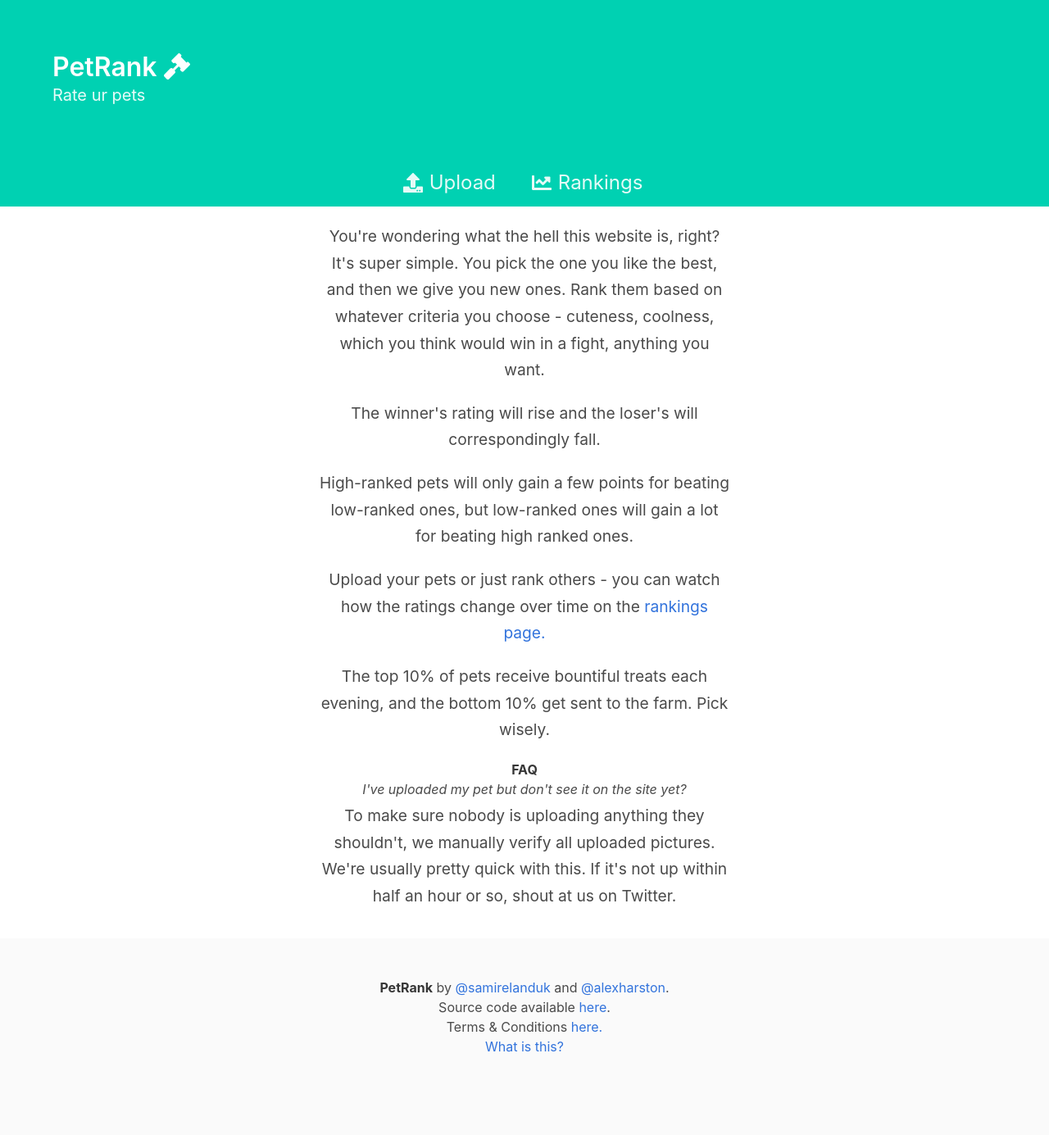
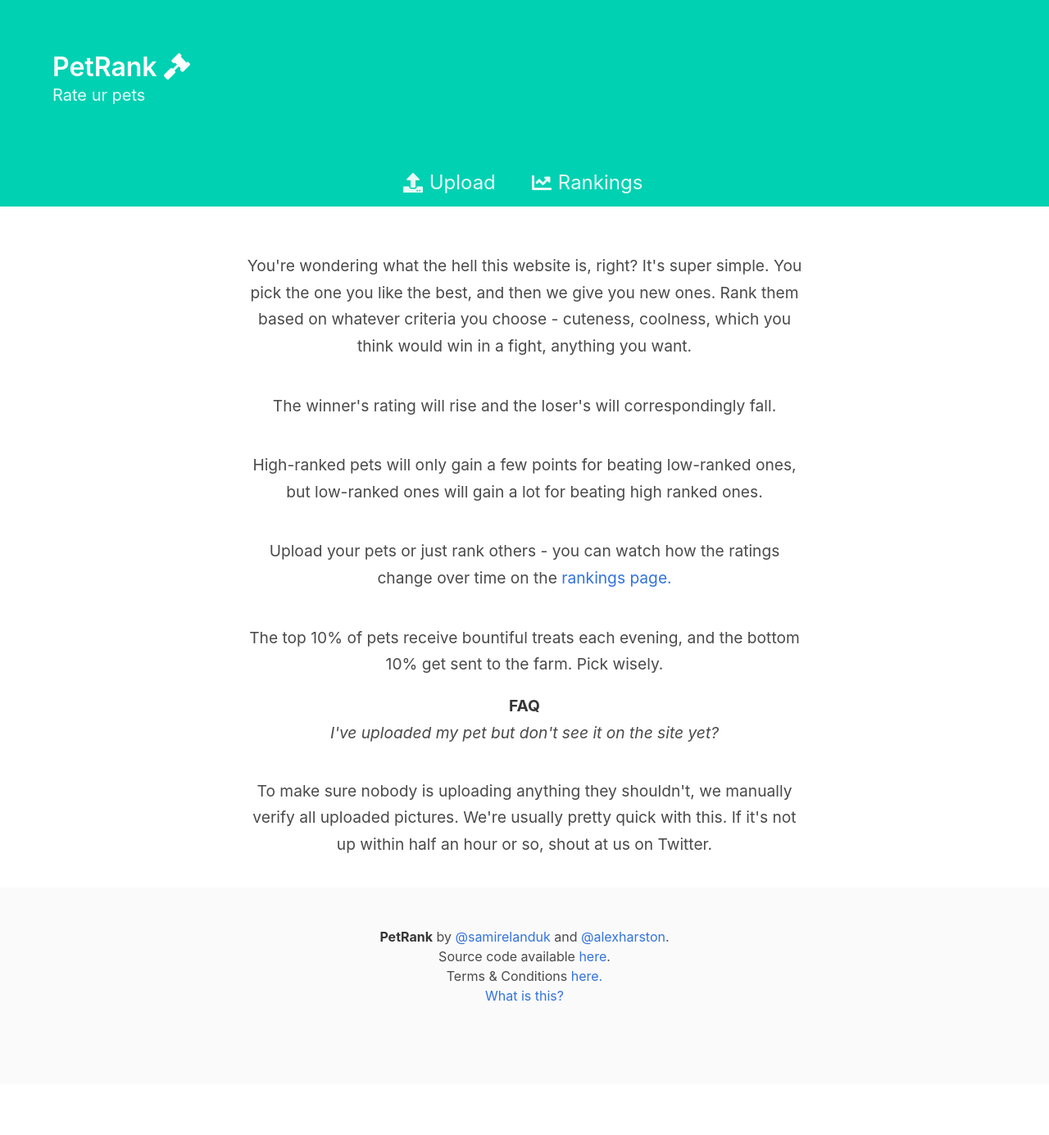
Before and after one commit to lovevn/petrank, a Django app: page /help/ in a window 1280 px wide. Shown: the whole page at 82% size. After the commit the page ends 1222 px from the top, so only its background shows below. Run offline with Django 3.2, Linux system fonts and the light colour scheme; style sheets or scripts are compiled from the project's sources; some libraries are stand-ins or nearby versions.

Commit message:
CSS changes

```diff
--- a/core/static/css/main.scss
+++ b/core/static/css/main.scss
@@ -62,3 +62,26 @@ td img {
     -moz-box-shadow: 5px 4px 11px -1px rgba(130,130,130,1);
     box-shadow: 5px 4px 11px -1px rgba(130,130,130,1);
 }
+
+h3.help {
+    font-size: 120%;
+    text-align: center;
+
+}
+
+p.help {
+    line-height: 1.7;
+    margin-bottom: 20px;
+    margin-top: 40px;
+    max-width: 60%;
+    margin-left: auto;
+    margin-right: auto;
+    text-align: center;
+    font-size: 120%;
+}
+
+@media only screen and (max-width: 500px) {
+    .table {
+        font-size: 60%;
+    }
+}
--- a/core/templates/help.html
+++ b/core/templates/help.html
@@ -26,7 +26,7 @@
     </div>
 </section>
 
-<style>p.help { line-height: 1.7; margin-bottom: 20px; max-width: 500px; margin-left: auto; margin-right: auto; text-align: center; font-size: 120%;} h3 {text-align: center;}</style>
+<style></style>
 
 <section>
     <div class="container">
@@ -36,8 +36,9 @@
         <p class="help">Upload your pets or just rank others - you can watch how the ratings change over time on the <a href="/pets">rankings page.</a></p>
         <p class="help">The top 10% of pets receive bountiful treats each evening, and the bottom 10% get sent to the farm. Pick wisely.</p>
 
-        <h3 class="header"><strong>FAQ</strong></h3>
-        <h3><em>I've uploaded my pet but don't see it on the site yet?</em></h3>
+        <h3 class="help"><strong>FAQ</strong></h3>
+
+        <h3 class="help"><em>I've uploaded my pet but don't see it on the site yet?</em></h3>
         <p class="help">To make sure nobody is uploading anything they shouldn't, we manually verify all uploaded pictures. We're usually pretty quick with this. If it's not up within half an hour or so, shout at us on Twitter.</p>
     </div>
 </section>
--- a/pets/templates/pets.html
+++ b/pets/templates/pets.html
@@ -2,7 +2,7 @@
 
 {% block main %}
 
-<div class="container is-desktop">
+<div class="container">
     {% for list in lists %}
         <h2 class="title">{{ list.1 }}</h2>
         <table class="table is-striped is-hoverable is-fullwidth is-centered">
```
Also changed, not shown: core/static/css/main.css (+19 -1 lines), pets/templates/pet.html (+5 -2 lines).
